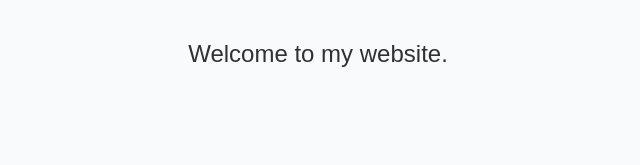
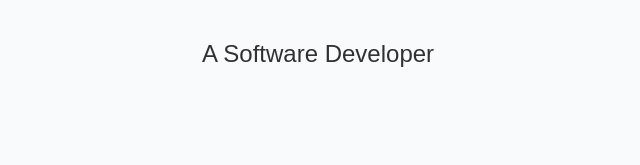
Before and after one commit to syedmehdiabbas/personalwebsite, a plain HTML site: page index.html in a window 1280 px wide. Shown: the part 210-375 px from the top of the page, 322-962 px from the left. Drawn offline with Linux system fonts and the light colour scheme; a web font is replaced by a local one.

Commit message:
Added software developer

```diff
--- a/index.html
+++ b/index.html
@@ -11,7 +11,7 @@
 
 	<div class="top-box">
 		<h1><span class="hey">Hey,</span> I'm Mehdi</h1>
-		<h3>Welcome to my website.</h3>
+		<h3>A Software Developer</h3>
 	</div>
 
 	<div class="pic-box">
```
